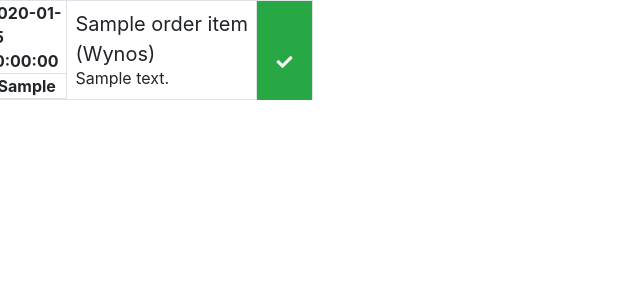
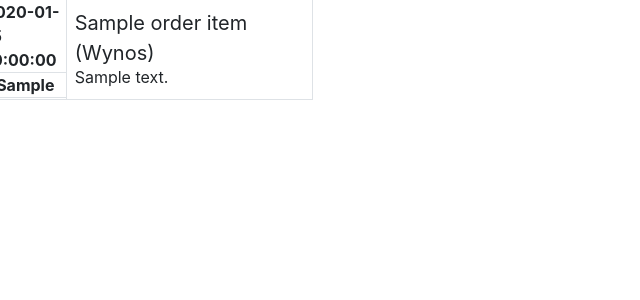
Before and after one commit to HardnerPL/JacynoPOS, a PHP site: the page made by application/views/kitchen/main_menu/order_list.php in a window 1280 px wide. Shown: the top 300 px of the page, without its empty margins (0-640 px from the left). Run offline with PHP 8.4, Linux system fonts and the light colour scheme; the template is opened without the code that fills it: most values are stand-ins (such as "Sample title", 1, 10 or a date in 2020).

Commit message:
feature: make the whole kitchen tile clickable

```diff
--- a/application/views/kitchen/main_menu/order_list.php
+++ b/application/views/kitchen/main_menu/order_list.php
@@ -2,10 +2,11 @@
 	<?php
 	$i = 0;
 	foreach ($order_items as $item) { ?>
-		<div class="kitchen-tile col-3 p-0 border <?php if ($item->item_status == 'ready') echo 'bg-light-green' ?>"
-			 id="item-row-<?= $item->order_item_id ?>">
+		<div class="kitchen-tile col-3 p-0 border-right border-bottom <?php if ($item->item_status == 'ready') echo 'bg-light-green' ?>"
+			 id="item-row-<?= $item->order_item_id ?>"
+			 onclick="<?php echo $item->item_status == 'ready' ? "item_delivered_popup($item->order_item_id)" : "item_ready_popup($item->order_item_id)" ?>">
 			<div class="row no-gutters h-100">
-				<div class="col-3 p-0 border-right border-left center-content">
+				<div class="col-3 p-0 border-right center-content">
 					<div class="d-flex flex-column h-100">
 						<div class="center-content flex-1 border-bottom">
 							<b><?= $item->item_time ?></b>
@@ -18,7 +19,7 @@
 						</div>
 					</div>
 				</div>
-				<div class="col p-2 border-right">
+				<div class="col p-2">
 					<div class="title"><?php
 						echo $item->item_name;
 						if (isset($item->to_go_id) && !empty($item->to_go_id)) {
@@ -26,24 +27,6 @@
 						}
 						?></div>
 					<h6 class="font-weight-normal"><?= $item->item_comment ?></h6>
-				</div>
-				<div class="btn-box col-2 p-0">
-					<?php
-					if ($item->item_status == 'ready') { ?>
-						<a id="btn-<?= $item->order_item_id ?>"
-						   onclick="item_delivered_popup(<?= $item->order_item_id ?>)"
-						   class="delivered-btn btn p-0 m-0 btn-success text-light w-100 center-content rounded-0 h-100">
-							<i class="fas fa-check"></i>
-						</a>
-					<?php } else { ?>
-						<a id="btn-<?= $item->order_item_id ?>" onclick="item_ready_popup(<?= $item->order_item_id ?>)"
-						   class="ready-btn btn p-0 m-0 btn-success text-light w-100 center-content rounded-0 h-100">
-							<i class="fas fa-check"></i>
-						</a>
-						<div class="ready-select w-100 h-100 center-content d-none">
-							<input id="ready-select-<?= $item->order_item_id ?>" type="checkbox" class="form-check-input m-0 w-100 h-100">
-						</div>
-					<?php } ?>
 				</div>
 			</div>
 		</div>
```
